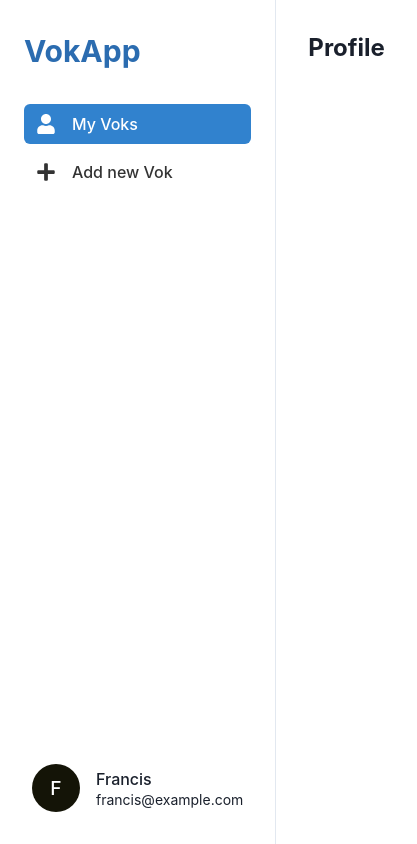
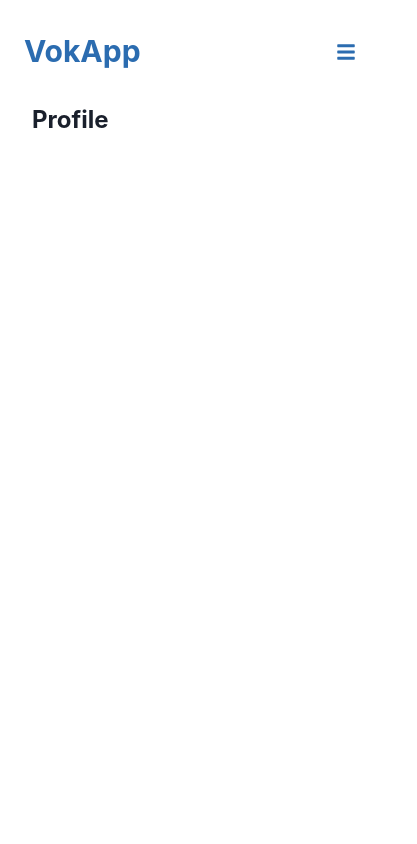
Before and after one commit to MinhKhangTran/next-mongo-vok-app, a Next.js app: page /profile in a window 390 px wide. Shown: the whole page, 417 px wide, since content can reach past the window. Built offline with nearby package versions, Linux system fonts and the light colour scheme.

Commit message:
:sparkles: Mobile Responsive

```diff
--- a/components/Layout.tsx
+++ b/components/Layout.tsx
@@ -1,5 +1,19 @@
-import { Box, Divider, Flex, Spacer, Stack } from "@chakra-ui/react";
-import * as React from "react";
+import {
+  Box,
+  Divider,
+  Drawer,
+  DrawerBody,
+  DrawerCloseButton,
+  DrawerContent,
+  DrawerHeader,
+  DrawerOverlay,
+  Flex,
+  IconButton,
+  Spacer,
+  Stack,
+  useDisclosure,
+} from "@chakra-ui/react";
+import React from "react";
 import {
   FaPlus,
   FaRegBell,
@@ -8,6 +22,7 @@ import {
   FaRegPaperPlane,
   FaRegQuestionCircle,
   FaUser,
+  FaBars,
 } from "react-icons/fa";
 import { Logo } from "@/components/Logo";
 import { NavLink } from "@/components/NavLink";
@@ -29,9 +44,11 @@ const Layout = ({
   keywords?: string;
 }) => {
   const router = useRouter();
+  const { isOpen, onOpen, onClose } = useDisclosure();
+  const btnRef = React.useRef<any | null>();
 
   return (
-    <Flex>
+    <Flex direction={{ base: "column", md: "row" }}>
       <Head>
         <title>{title}</title>
         <meta name="description" content={description} />
@@ -40,13 +57,14 @@ const Layout = ({
       <Flex
         height="100vh"
         width={{
-          base: "full",
+          base: "100vw",
           sm: "xs",
         }}
         direction="column"
         borderRightWidth="1px"
         px={6}
         py={8}
+        display={{ base: "none", md: "flex" }}
       >
         <Box mb={8}>
           <Logo color="blue.600" />
@@ -82,6 +100,57 @@ const Layout = ({
           email="francis@example.com"
         />
       </Flex>
+      {/* mobile view */}
+      <Flex px={6} pt={8} display={{ base: "flex", md: "none" }}>
+        <Box>
+          <Logo color="blue.600" />
+        </Box>
+        <Spacer />
+        <IconButton
+          aria-label="bars"
+          icon={<FaBars />}
+          variant="ghost"
+          colorScheme="blue"
+          fontSize="20px"
+          ref={btnRef}
+          onClick={onOpen}
+        ></IconButton>
+        <Drawer
+          isOpen={isOpen}
+          placement="right"
+          onClose={onClose}
+          finalFocusRef={btnRef}
+        >
+          <DrawerOverlay />
+          <DrawerContent>
+            <DrawerCloseButton />
+            <DrawerHeader>Menu</DrawerHeader>
+
+            <DrawerBody>
+              <Flex height="88vh" direction="column">
+                <NavLink
+                  isActive={router.pathname === "/profile"}
+                  label="My Voks"
+                  icon={FaUser}
+                  page="/profile"
+                />
+                <NavLink
+                  isActive={router.pathname === "/create"}
+                  label="Add new Vok"
+                  icon={FaPlus}
+                  page="/create"
+                />
+                <Spacer />
+                <UserProfile
+                  name="Francis"
+                  image="francis"
+                  email="francis@example.com"
+                />
+              </Flex>
+            </DrawerBody>
+          </DrawerContent>
+        </Drawer>
+      </Flex>
       <Box p={8}>{children}</Box>
     </Flex>
   );
```
Also changed, not shown: 1 other file (tests, documents, lock files or other folders).
